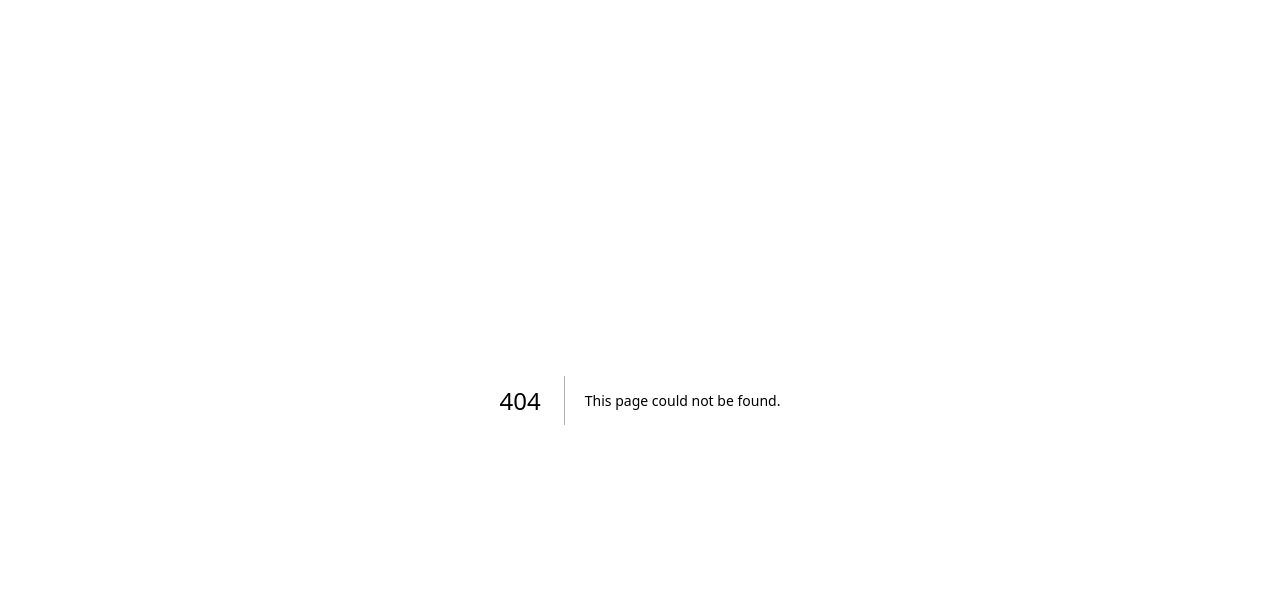
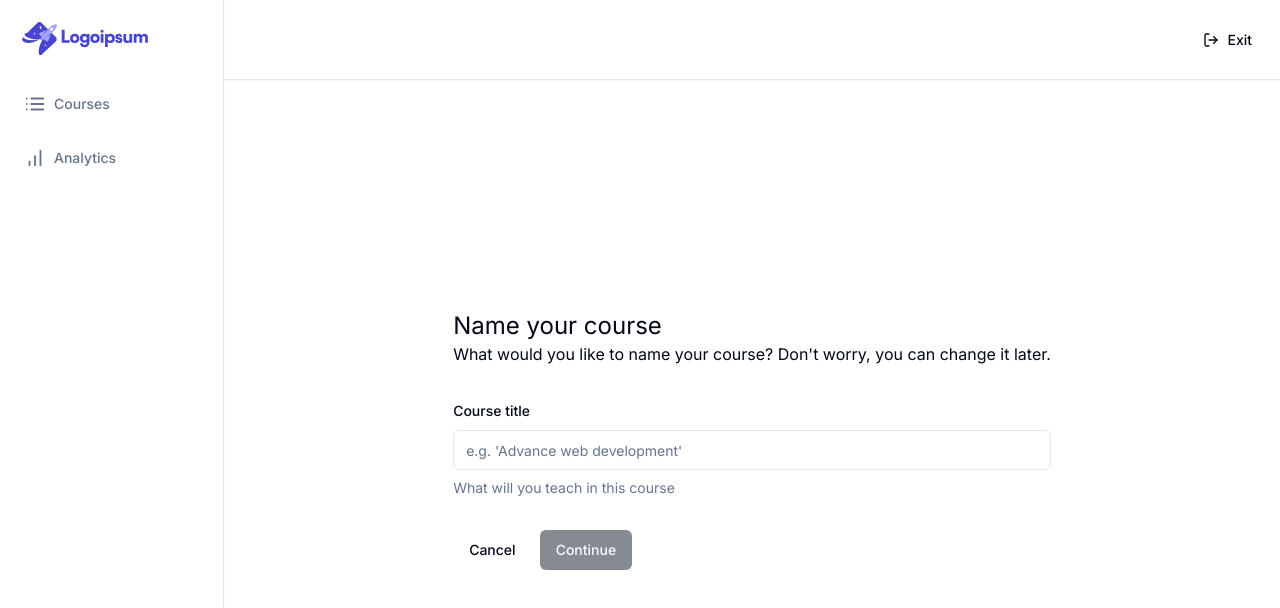
Before and after one commit to SaimManzoor49/LearnWise, a Next.js app: page /teacher/create in a window 1280 px wide. Before the commit this address had no page. Shown: the top 608 px of the page. Built offline with nearby package versions, Linux system fonts and the light colour scheme.

Commit message:
create-course-page

```diff
--- a/app/(dashboard)/(routes)/teacher/courses/page.tsx
+++ b/app/(dashboard)/(routes)/teacher/courses/page.tsx
@@ -1,9 +1,14 @@
+import { Button } from '@/components/ui/button'
 import React from 'react'
-
+import Link from "next/link"
 export default function page() {
   return (
-    <div>
-        d
+    <div className='p-6'>
+        <Link href={'/teacher/create'}>
+        <Button>
+            New Course
+        </Button>
+        </Link>
     </div>
   )
 }
--- /dev/null
+++ b/app/(dashboard)/(routes)/teacher/create/page.tsx
@@ -0,0 +1,93 @@
+'use client'
+import React from 'react'
+
+import * as z from 'zod'
+
+import axios from 'axios'
+import { zodResolver } from '@hookform/resolvers/zod'
+import {useForm} from 'react-hook-form'
+import { useRouter } from 'next/navigation'
+import Link from 'next/link'
+
+
+import {
+    Form,
+    FormControl,
+    FormLabel,
+    FormDescription,
+    FormField,
+    FormMessage,
+    FormItem
+ } from '@/components/ui/form'
+import { Input } from '@/components/ui/input'
+import { Button } from '@/components/ui/button'
+import toast from 'react-hot-toast'
+
+ const formSchema = z.object({
+     title:z.string().min(1,{message:"Title is required."})
+ })
+
+
+export default function page() {
+
+    const router = useRouter();
+
+const form = useForm<z.infer<typeof formSchema>>({
+    resolver:zodResolver(formSchema),
+    defaultValues:{
+        title:''
+    }
+})
+
+
+const {isSubmitting,isValid} = form.formState
+
+const onSubmit = async(values:z.infer<typeof formSchema>)=>{
+    console.log(values)
+    try{
+        const response = await axios.post("/api/course",values);
+        router.push(`/teacher/courses/${response.data.id}`)
+    }catch{
+        toast.error('Something went wrong')
+    }
+}
+
+
+  return (
+    <div className='max-w-5xl mx-auto flex md:items-center md:justify-center h-full p-6 '>
+        <div className="">
+            <h1 className='text-2xl'>Name your course</h1>
+            <p>What would you like to name your course? Don&apos;t worry, you can change it later.</p>
+            <Form {...form}>
+                <form onSubmit={form.handleSubmit(onSubmit)} className='space-y-8 mt-8' action="">
+                    <FormField control={form.control} name='title' render={({field})=>(
+                        <FormItem>
+                            <FormLabel>Course title</FormLabel>
+                            <FormControl>
+                                <Input disabled={isSubmitting} placeholder="e.g. 'Advance web development'" {...field}  />
+                            </FormControl>
+                            <FormDescription>
+                                What will you teach in this course
+                            </FormDescription>
+                            <FormMessage />
+                        </FormItem>
+                    )} />
+
+                        <div className="flex items-center gap-x-2">
+                            <Link href={'/'} >
+                                <Button type='button' variant={'ghost'}>
+                                    Cancel
+                                </Button>
+                            </Link>
+                            <Button type='submit' disabled={!isValid||isSubmitting}>
+                                    Continue
+                            </Button>
+                        </div>
+
+                </form>
+            </Form>
+        </div>
+
+    </div>
+  )
+}
--- a/app/layout.tsx
+++ b/app/layout.tsx
@@ -2,6 +2,7 @@
 import { Inter } from 'next/font/google'
 import './globals.css'
 import { ClerkProvider } from '@clerk/nextjs'
+import ToasterProvider from '@/components/providers/toaster-provider'
 
 const inter = Inter({ subsets: ['latin'] })
 
@@ -20,6 +21,7 @@
 
     <html lang="en">
       <body className={inter.className}>
+        <ToasterProvider />
         {children}
         </body>
     </html>
--- /dev/null
+++ b/components/providers/toaster-provider.tsx
@@ -0,0 +1,11 @@
+'use client'
+import React from 'react'
+
+import {Toaster} from 'react-hot-toast'
+
+
+export default function ToasterProvider() {
+  return (
+  <Toaster />
+    )
+}
--- /dev/null
+++ b/components/ui/form.tsx
@@ -0,0 +1,176 @@
+import * as React from "react"
+import * as LabelPrimitive from "@radix-ui/react-label"
+import { Slot } from "@radix-ui/react-slot"
+import {
+  Controller,
+  ControllerProps,
+  FieldPath,
+  FieldValues,
+  FormProvider,
+  useFormContext,
+} from "react-hook-form"
+
+import { cn } from "@/lib/utils"
+import { Label } from "@/components/ui/label"
+
+const Form = FormProvider
+
+type FormFieldContextValue<
+  TFieldValues extends FieldValues = FieldValues,
+  TName extends FieldPath<TFieldValues> = FieldPath<TFieldValues>
+> = {
+  name: TName
+}
+
+const FormFieldContext = React.createContext<FormFieldContextValue>(
+  {} as FormFieldContextValue
+)
+
+const FormField = <
+  TFieldValues extends FieldValues = FieldValues,
+  TName extends FieldPath<TFieldValues> = FieldPath<TFieldValues>
+>({
+  ...props
+}: ControllerProps<TFieldValues, TName>) => {
+  return (
+    <FormFieldContext.Provider value={{ name: props.name }}>
+      <Controller {...props} />
+    </FormFieldContext.Provider>
+  )
+}
+
+const useFormField = () => {
+  const fieldContext = React.useContext(FormFieldContext)
+  const itemContext = React.useContext(FormItemContext)
+  const { getFieldState, formState } = useFormContext()
+
+  const fieldState = getFieldState(fieldContext.name, formState)
+
+  if (!fieldContext) {
+    throw new Error("useFormField should be used within <FormField>")
+  }
+
+  const { id } = itemContext
+
+  return {
+    id,
+    name: fieldContext.name,
+    formItemId: `${id}-form-item`,
+    formDescriptionId: `${id}-form-item-description`,
+    formMessageId: `${id}-form-item-message`,
+    ...fieldState,
+  }
+}
+
+type FormItemContextValue = {
+  id: string
+}
+
+const FormItemContext = React.createContext<FormItemContextValue>(
+  {} as FormItemContextValue
+)
+
+const FormItem = React.forwardRef<
+  HTMLDivElement,
+  React.HTMLAttributes<HTMLDivElement>
+>(({ className, ...props }, ref) => {
+  const id = React.useId()
+
+  return (
+    <FormItemContext.Provider value={{ id }}>
+      <div ref={ref} className={cn("space-y-2", className)} {...props} />
+    </FormItemContext.Provider>
+  )
+})
+FormItem.displayName = "FormItem"
+
+const FormLabel = React.forwardRef<
+  React.ElementRef<typeof LabelPrimitive.Root>,
+  React.ComponentPropsWithoutRef<typeof LabelPrimitive.Root>
+>(({ className, ...props }, ref) => {
+  const { error, formItemId } = useFormField()
+
+  return (
+    <Label
+      ref={ref}
+      className={cn(error && "text-destructive", className)}
+      htmlFor={formItemId}
+      {...props}
+    />
+  )
+})
+FormLabel.displayName = "FormLabel"
+
+const FormControl = React.forwardRef<
+  React.ElementRef<typeof Slot>,
+  React.ComponentPropsWithoutRef<typeof Slot>
+>(({ ...props }, ref) => {
+  const { error, formItemId, formDescriptionId, formMessageId } = useFormField()
+
+  return (
+    <Slot
+      ref={ref}
+      id={formItemId}
+      aria-describedby={
+        !error
+          ? `${formDescriptionId}`
+          : `${formDescriptionId} ${formMessageId}`
+      }
+      aria-invalid={!!error}
+      {...props}
+    />
+  )
+})
+FormControl.displayName = "FormControl"
+
+const FormDescription = React.forwardRef<
+  HTMLParagraphElement,
+  React.HTMLAttributes<HTMLParagraphElement>
+>(({ className, ...props }, ref) => {
+  const { formDescriptionId } = useFormField()
+
+  return (
+    <p
+      ref={ref}
+      id={formDescriptionId}
+      className={cn("text-sm text-muted-foreground", className)}
+      {...props}
+    />
+  )
+})
+FormDescription.displayName = "FormDescription"
+
+const FormMessage = React.forwardRef<
+  HTMLParagraphElement,
+  React.HTMLAttributes<HTMLParagraphElement>
+>(({ className, children, ...props }, ref) => {
+  const { error, formMessageId } = useFormField()
+  const body = error ? String(error?.message) : children
+
+  if (!body) {
+    return null
+  }
+
+  return (
+    <p
+      ref={ref}
+      id={formMessageId}
+      className={cn("text-sm font-medium text-destructive", className)}
+      {...props}
+    >
+      {body}
+    </p>
+  )
+})
+FormMessage.displayName = "FormMessage"
+
+export {
+  useFormField,
+  Form,
+  FormItem,
+  FormLabel,
+  FormControl,
+  FormDescription,
+  FormMessage,
+  FormField,
+}
--- /dev/null
+++ b/components/ui/input.tsx
@@ -0,0 +1,25 @@
+import * as React from "react"
+
+import { cn } from "@/lib/utils"
+
+export interface InputProps
+  extends React.InputHTMLAttributes<HTMLInputElement> {}
+
+const Input = React.forwardRef<HTMLInputElement, InputProps>(
+  ({ className, type, ...props }, ref) => {
+    return (
+      <input
+        type={type}
+        className={cn(
+          "flex h-10 w-full rounded-md border border-input bg-background px-3 py-2 text-sm ring-offset-background file:border-0 file:bg-transparent file:text-sm file:font-medium placeholder:text-muted-foreground focus-visible:outline-none focus-visible:ring-2 focus-visible:ring-ring focus-visible:ring-offset-2 disabled:cursor-not-allowed disabled:opacity-50",
+          className
+        )}
+        ref={ref}
+        {...props}
+      />
+    )
+  }
+)
+Input.displayName = "Input"
+
+export { Input }
--- /dev/null
+++ b/components/ui/label.tsx
@@ -0,0 +1,26 @@
+"use client"
+
+import * as React from "react"
+import * as LabelPrimitive from "@radix-ui/react-label"
+import { cva, type VariantProps } from "class-variance-authority"
+
+import { cn } from "@/lib/utils"
+
+const labelVariants = cva(
+  "text-sm font-medium leading-none peer-disabled:cursor-not-allowed peer-disabled:opacity-70"
+)
+
+const Label = React.forwardRef<
+  React.ElementRef<typeof LabelPrimitive.Root>,
+  React.ComponentPropsWithoutRef<typeof LabelPrimitive.Root> &
+    VariantProps<typeof labelVariants>
+>(({ className, ...props }, ref) => (
+  <LabelPrimitive.Root
+    ref={ref}
+    className={cn(labelVariants(), className)}
+    {...props}
+  />
+))
+Label.displayName = LabelPrimitive.Root.displayName
+
+export { Label }
```
Also changed, not shown: package.json (+7 -1 lines), 1 other file (tests, documents, lock files or other folders).
